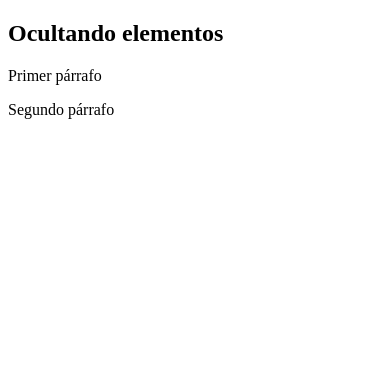
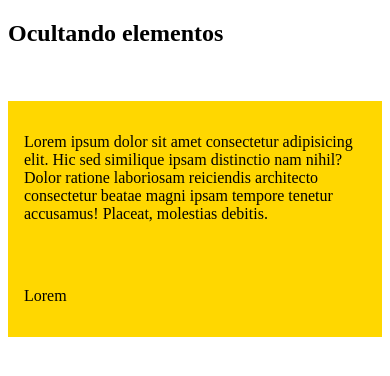
Before and after one commit to gonzalo-sosa/curso-html-css, a plain HTML site: page parte2/index.html in a window 390 px wide. Drawn offline with Linux system fonts and the light colour scheme.

Commit message:
Agreada sección de Media Queries

```diff
--- a/parte2/index.html
+++ b/parte2/index.html
@@ -1,16 +1,33 @@
 <!DOCTYPE html>
 <html lang="es">
   <head>
-  <meta charset="UTF-8">
-  <meta name="viewport" content="width=device-width, initial-scale=1.0">
+    <meta charset="UTF-8" />
+    <meta name="viewport" content="width=device-width, initial-scale=1.0" />
     <title>Parte 2</title>
-  <link rel="stylesheet" href="./style.css">
+    <link rel="stylesheet" href="./style.css" />
   </head>
   <body>
     <section id="hiding-elements">
       <h2>Ocultando elementos</h2>
-    <p>Primer párrafo</p>
-    <p>Segundo párrafo</p>
+      <div>
+        <p class="first">Primer párrafo</p>
+        <p class="second">Segundo párrafo</p>
+      </div>
+    </section>
+    <section id="media-queries">
+      <div class="container">
+        <div class="box">
+          <p>
+            Lorem ipsum dolor sit amet consectetur adipisicing elit. Hic sed
+            similique ipsam distinctio nam nihil? Dolor ratione laboriosam
+            reiciendis architecto consectetur beatae magni ipsam tempore tenetur
+            accusamus! Placeat, molestias debitis.
+          </p>
+        </div>
+        <div class="box">
+          <p>Lorem</p>
+        </div>
+      </div>
     </section>
   </body>
 </html>
```
Lines whose indentation alone changed are shown as unchanged.
